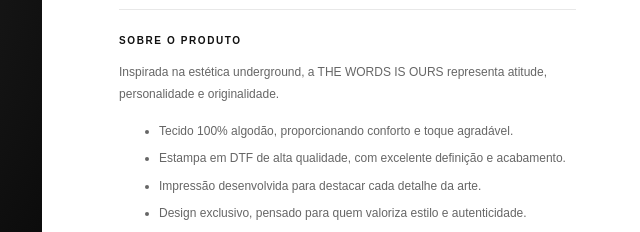
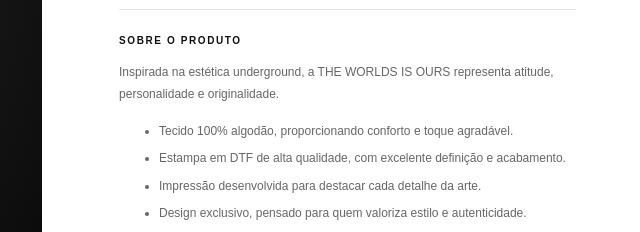
Before and after one commit to thiagojugg/IMP-COMPANY, a plain HTML site: page the-words-is-ours-vol-01.html in a window 1280 px wide. Shown: the part 473-705 px from the top of the page, 640-1280 px from the left. Drawn offline with Linux system fonts and the light colour scheme; no server answers.

Commit message:
Corrige nome da coleção na descrição do produto

```diff
--- a/the-words-is-ours-vol-01.html
+++ b/the-words-is-ours-vol-01.html
@@ -71,7 +71,7 @@
         <div class="rotulo">Lançamento</div>
         <p class="mensagem">As informações deste lançamento serão adicionadas em breve.</p>
       </div>
-      <div class="descricao"><strong>Sobre o produto</strong><p>Inspirada na estética underground, a THE WORDS IS OURS representa atitude, personalidade e originalidade.</p><ul><li>Tecido 100% algodão, proporcionando conforto e toque agradável.</li><li>Estampa em DTF de alta qualidade, com excelente definição e acabamento.</li><li>Impressão desenvolvida para destacar cada detalhe da arte.</li><li>Design exclusivo, pensado para quem valoriza estilo e autenticidade.</li></ul><p>Uma peça para quem constrói o próprio caminho e não precisa seguir tendências para se destacar.</p><img class="tabela-medidas" src="assets/Tabela%20de%20Medidas%20para%20Camisetas.png" alt="Tabela de medidas para camisetas"></div>
+      <div class="descricao"><strong>Sobre o produto</strong><p>Inspirada na estética underground, a THE WORLDS IS OURS representa atitude, personalidade e originalidade.</p><ul><li>Tecido 100% algodão, proporcionando conforto e toque agradável.</li><li>Estampa em DTF de alta qualidade, com excelente definição e acabamento.</li><li>Impressão desenvolvida para destacar cada detalhe da arte.</li><li>Design exclusivo, pensado para quem valoriza estilo e autenticidade.</li></ul><p>Uma peça para quem constrói o próprio caminho e não precisa seguir tendências para se destacar.</p><img class="tabela-medidas" src="assets/Tabela%20de%20Medidas%20para%20Camisetas.png" alt="Tabela de medidas para camisetas"></div>
     </section>
   </main>
   <footer class="rodape"><strong>IMP COMPANY</strong><div class="rodape-info"><span>2020/2026 IMP COMPANY. Todos os direitos reservados.</span><a class="instagram-rodape" href="https://www.instagram.com/imp_records/" target="_blank" rel="noopener noreferrer" aria-label="Instagram da IMP RECORDS"><svg viewBox="0 0 24 24" fill="none" stroke="currentColor" stroke-width="1.7" stroke-linecap="round" stroke-linejoin="round" aria-hidden="true"><rect x="3" y="3" width="18" height="18" rx="5"/><circle cx="12" cy="12" r="4"/><circle cx="17.5" cy="6.5" r=".8" fill="currentColor" stroke="none"/></svg></a></div></footer>
```
